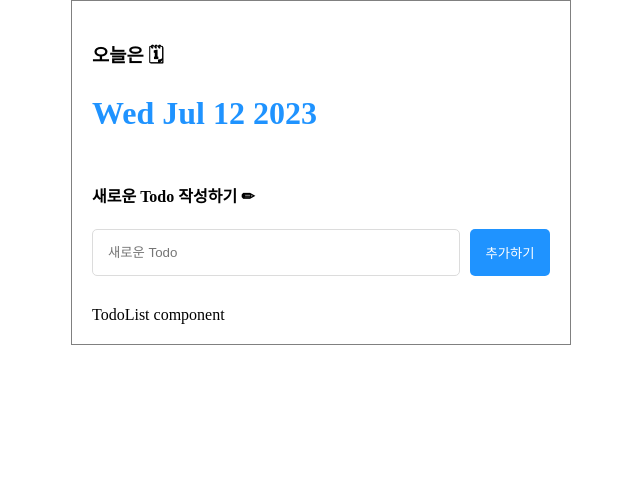
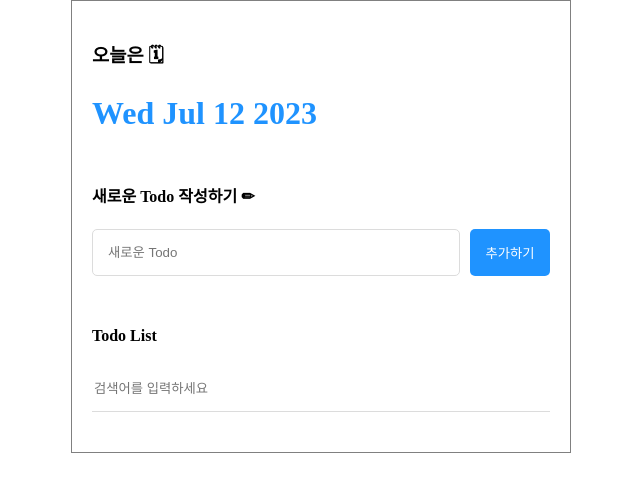
Before and after one commit to kang-gicheon/React_TODO_List, a React (Create React App) app in the folder todo/: page / in a window 1280 px wide. Shown: the top 492 px of the page, without its empty margins (319-959 px from the left). Built offline with nearby package versions, Linux system fonts and the light colour scheme.

Commit message:
TodoList js, css 추가
할 일 아이템을 표시할 컴포넌트 생성

```diff
--- /dev/null
+++ b/todo/src/component/TodoItem.js
@@ -0,0 +1 @@
+import "./todoItem.css";
--- a/todo/src/component/TodoList.css
+++ b/todo/src/component/TodoList.css
@@ -0,0 +1,20 @@
+/* 검색 폭에 스타일 적용 */
+
+.TodoList .searchbar{
+
+    margin-bottom: 20px;
+    width: 100%;
+    border: none;
+    border-bottom: 1px solid rgb(220, 220, 220);
+    box-sizing: border-box;
+    padding-top: 15px;
+    padding-bottom: 15px;
+
+}
+
+/* 검색 폼을 클릭했을 때의 스타일 적용 */
+
+.TodoList .searchbar:focus {
+    outline: none;
+    border-bottom: 1px solid #1f93ff;
+}
--- a/todo/src/component/TodoList.js
+++ b/todo/src/component/TodoList.js
@@ -1,7 +1,12 @@
-import "./TodoEditor.css";
+import "./TodoList.css";
 
 const TodoList = () => {
-  return <div className="TodoList">TodoList component</div>;
+  return (
+    <div className="TodoList">
+      <h4>Todo List</h4>
+      <input className="searchbar" placeholder="검색어를 입력하세요" />
+    </div>
+  );
 };
 
 export default TodoList;
```
Also changed, not shown: todo/src/component/TodoItem.css (added).
